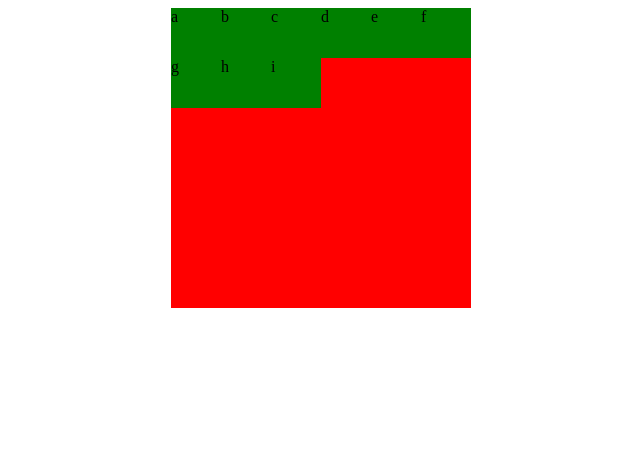
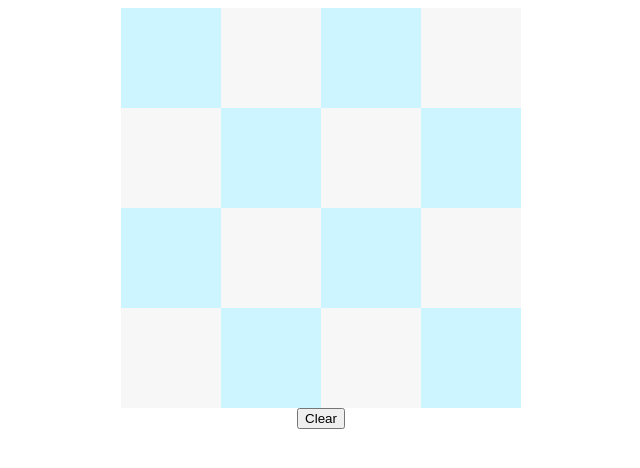
Before and after one commit to drew-mack/niche-image-manipulator, a plain HTML site: page index.html in a window 1280 px wide. Shown: the whole page, without its empty margins (319-959 px from the left). Drawn offline with Linux system fonts and the light colour scheme.

Commit message:
added js file and initial grid-space coloring functionality

```diff
--- /dev/null
+++ b/action.js
@@ -0,0 +1,33 @@
+const LIGHT_BLUE = '#ccf5ff';
+const OFF_WHITE = '#f7f7f7';
+
+var row = 4;
+var col = 4;
+
+/*Color in grid spaces with default checker pattern*/
+function clearGrid() {
+
+	var sq_num;
+	var id;
+	var color;
+	for (var i = 0; i < row; i++) {
+ 		for (var j = 0; j < col; j++){
+
+ 				sq_num = i*row + j + 1;
+ 				id = "g".concat(sq_num.toString());
+
+ 				if ((i+j+1)%2 == 0) {color = OFF_WHITE;}
+ 				else {color = LIGHT_BLUE;}
+
+ 				document.getElementById(id).style.backgroundColor = color;
+ 		}
+	}
+}
+
+/*colors square s red where s = square's html element id*/
+function colorSquare(s) {
+	var sq_num = s.substring(1);
+	var num = parseInt(sq_num);
+
+	document.getElementById(s).style.backgroundColor = 'red';
+}
--- a/grid.css
+++ b/grid.css
@@ -1,23 +1,25 @@
 /*Outer container*/
 #grid {
 	display: grid;
-	height: 300px;
-	width: 300px;
+	height:400px;
+	width: 400px;
 	overflow: hidden;
 	margin: auto;
-	background-color: red;
+	background-color: #000000;
 
 	align-content: start;
-	grid-template-columns: repeat(6, auto);
+	grid-template-columns: repeat(4, auto);
 }
 
 /*Inner elements*/
-.square {
-	height: 50px;
-	width: 50px;
+#grid div {
+	height: 100px;
+	width: 100px;
 	background-color: green;
 }
-/*Make inner elements responsive*/
-.square:hover {
-	background-color: blue;
+
+/*Button centered below*/
+input {
+	display: block;
+	margin: auto;
 }
--- a/index.html
+++ b/index.html
@@ -1,20 +1,31 @@
 <html>
 <head>
-	<title>Emoji Grid</title>
+	<title>Niche Image Generator</title>
 	<link rel="stylesheet" href="grid.css"/>
+	<script type="text/javascript" src="action.js"></script>
 </head>
 
-<body>
+<body onload="clearGrid()">
 	<div id="grid">
-		<div class="square">a</div>
-		<div class="square">b</div>
-		<div class="square">c</div>
-		<div class="square">d</div>
-		<div class="square">e</div>
-		<div class="square">f</div>
-		<div class="square">g</div>
-		<div class="square">h</div>
-		<div class="square">i</div>
+		<div id="g1" onclick="colorSquare('g1')"></div>
+		<div id="g2" onclick="colorSquare('g2')"></div>
+		<div id="g3" onclick="colorSquare('g3')"></div>
+		<div id="g4" onclick="colorSquare('g4')"></div>
+		<div id="g5" onclick="colorSquare('g5')"></div>
+		<div id="g6" onclick="colorSquare('g6')"></div>
+		<div id="g7" onclick="colorSquare('g7')"></div>
+		<div id="g8" onclick="colorSquare('g8')"></div>
+		<div id="g9" onclick="colorSquare('g9')"></div>
+		<div id="g10" onclick="colorSquare('g10')"></div>
+		<div id="g11" onclick="colorSquare('g11')"></div>
+		<div id="g12" onclick="colorSquare('g12')"></div>
+		<div id="g13" onclick="colorSquare('g13')"></div>
+		<div id="g14" onclick="colorSquare('g14')"></div>
+		<div id="g15" onclick="colorSquare('g15')"></div>
+		<div id="g16" onclick="colorSquare('g16')"></div>
 	</div>
+
+	<input id="clear-button" type="button" value="Clear" onclick="clearGrid()" />
+
 </body>
 </html>
```
